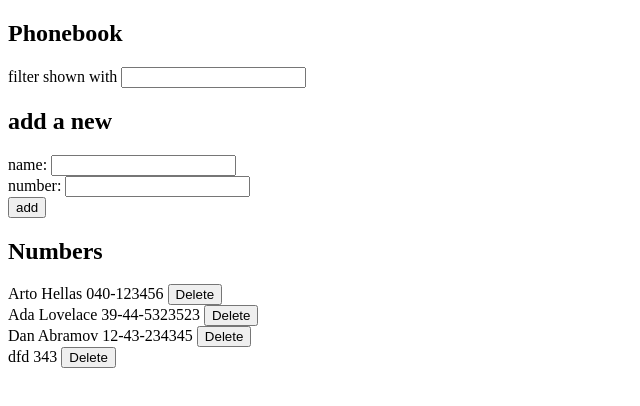
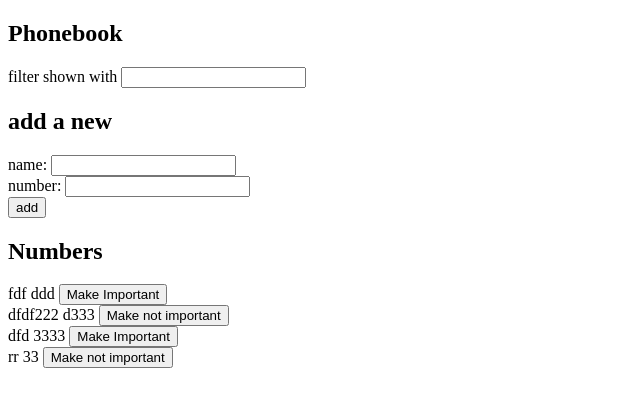
Before and after one commit to devgeorgerm-prog/Fullstack-Frontend, a React (Vite) app: page / in a window 1280 px wide. Shown: the top 406 px of the page, without its empty margins (0-640 px from the left). Built offline with nearby package versions, Linux system fonts and the light colour scheme; data requests are answered from the project's data file.

Commit message:
Adding styles in error

```diff
--- a/db.json
+++ b/db.json
@@ -1,24 +1,28 @@
 {
   "phonebook": [
     {
-      "name": "Arto Hellas",
-      "number": "040-123456",
-      "id": "1"
+      "id": "1",
+      "name": "fdf",
+      "number": "ddd",
+      "important": true
     },
     {
-      "name": "Ada Lovelace",
-      "number": "39-44-5323523",
-      "id": "2"
+      "id": "2",
+      "name": "dfdf222",
+      "number": "d333",
+      "important": false
     },
     {
-      "name": "Dan Abramov",
-      "number": "12-43-234345",
-      "id": "3"
+      "id": "3",
+      "name": "dfd",
+      "number": "3333",
+      "important": true
     },
     {
-      "name": "dfd",
-      "number": "343",
-      "id": "5"
+      "id": "4",
+      "name": "rr",
+      "number": "33",
+      "important": false
     }
   ]
 }
--- a/src/App.jsx
+++ b/src/App.jsx
@@ -1,31 +1,56 @@
 import { useEffect, useState } from "react";
+
 import notes from "./services/notes";
-
-const Name = ({ user, handleDelete }) => {
-  console.log('user',user)
+const Name = ({ user, toggleImportance }) => {
+  const label = user.important ? 'Make Important' : 'Make not important'
   return (
     <div>
-      {user.name} {user.number}{" "}
-      <button onClick={() => handleDelete(user)}>Delete</button>
+      {user.name} {user.number} <button onClick={() => toggleImportance(user.id)}>{label}</button>
     </div>
   );
 };
 
-const Numbers = ({ persons, handleDelete }) => {
-  console.log('numbers', persons)
+const Numbers = ({ persons, toggleImportance }) => {
   return (
     <>
-      {persons.map(user => (
-        <Name
-          key={user.id}
-          user={user}
-          handleDelete={handleDelete}
-        />
-      ))}
+      {persons.map((person) => {
+        return (
+          <Name key={person.id} user={person} toggleImportance={toggleImportance}/>
+        );
+      })}
     </>
   );
 };
 
+const Notification = ({message}) => {
+  const messageAddStyle = {
+    color: "green",
+    border: '2px green solid',
+    backgroundColor: 'gray',
+    borderRadius: '3px',
+    padding: '1rem'
+  }
+  const messageErrorStyle = {
+    color: "red",
+    border: '2px red solid',
+    backgroundColor: 'gray',
+    borderRadius: '3px',
+    padding: '1rem'
+  }
+  if(message.type === 'added') {
+    return (
+      <div style={messageAddStyle}>
+        {message.message}
+      </div>
+    )
+  } else if (message.type === 'error') {
+    return (
+          <div style={messageErrorStyle}>
+            {message.message}
+          </div>
+        )
+  }
+}
 
 const Filter = ({ handleSearch, query }) => {
   return (
@@ -61,16 +86,22 @@ const PersonForm = ({
 };
 
 const App = () => {
-  const [persons, setPersons] = useState([]);
+  const [persons, setPersons] = useState([
+  ]);
   const [newName, setNewName] = useState("");
   const [newNumber, setNewNumber] = useState("");
   const [query, setQuery] = useState("");
+  const [message, setMessage] =  useState({
+    message: "",
+    type: ''
+  })
 
-  useEffect(() => {
-    notes.getAll().then((initialContact) => {
-      setPersons(initialContact);
-    });
-  }, []);
+  useEffect(()=>{
+    notes.getAll().then(response => {
+      setPersons(response)
+    })
+  }, [])
+
   const handleInputName = (e) => {
     console.log(e.target.value);
     setNewName(e.target.value);
@@ -88,61 +119,68 @@ const App = () => {
     const hasName = persons.some((person) => person.name === newName);
     const hasNumber = persons.some((person) => person.number === newNumber);
     if (hasName) {
-      const newNumberConfirm = confirm(
-        `${newName} is already added to phonebook, replacet he old number with a new one?`
-      );
-      if (newNumberConfirm) {
-        const oldPerson = persons.find((n) => n.name === newName);
-        const saveNewNumber = {
-          ...oldPerson,
-          number: newNumber,
-        };
-        notes.update(oldPerson.id, saveNewNumber).then((response) => {
-          setPersons(
-            persons.map((person) =>
-              person.id === oldPerson.id ? response : person
-            )
-          );
-        });
-        setNewName("");
-        setNewNumber("");
-      }
+      alert(`${newName} is already added to phonebook`);
+      setNewName("");
+      setNewNumber("");
     } else if (hasNumber) {
       alert(`${newNumber} is already added to phonebook`);
       setNewName("");
       setNewNumber("");
     } else {
-      const personId = persons.length + 1;
       const newPerson = {
         name: newName,
         number: newNumber,
-        id: personId.toString(),
+        id: (persons.length + 1).toString(),
       };
-      notes.create(newPerson).then((created) => {
-        setPersons(persons.concat(created));
+      notes.create(newPerson).then(response => {
+        setPersons(persons.concat(response))
+        const newMessage = {
+          message: `Added ${response.name}`,
+          type: 'added'
+        }
+        setMessage(newMessage)
+        setTimeout(()=> {
+          setMessage({
+            ...message,
+            message: null,
+          })
+        },3000)
         setNewName("");
         setNewNumber("");
-      });
-    }
-  };
-
-  const handleDelete = (person) => {
-    console.log(person);
-    const confirmDelete = confirm(`Delete ${person.name}`);
-    if (confirmDelete) {
-      notes.remove(person.id).then((response) => {
-        setPersons(persons.filter((n) => n.id !== response.id));
-        console.log("deleted");
-      });
+      })
     }
   };
 
   const filteredusers = persons.filter((person) =>
     person.name.toLowerCase().includes(query.toLowerCase())
   );
+  const toggleImportance = (id) => {
+    const person = persons.find(n =>n.id ===id)
+    const changedImportance = {
+      ...person,
+      important: !person.important
+    }
+    notes.update(id, changedImportance).then(response => {
+      setPersons(persons.map(person => person.id === id ? response : person))
+    }).catch(error => {
+      const errMessage = {
+        message: `Information of ${person.name} has already been removed from server`,
+        type: 'error'
+      }
+      setMessage(errMessage)
+      setPersons(persons.filter(n => n.id !== id))
+      setTimeout(() => {
+        setMessage({
+          ...message,
+          message: null
+        })
+      },3000)
+    })
+  }
   return (
     <div>
       <h2>Phonebook</h2>
+      <Notification message={message}/>
       <Filter query={query} handleSearch={handleQuery} />
       <h2>add a new</h2>
       <PersonForm
@@ -153,7 +191,7 @@ const App = () => {
         handleInputNumber={handleInputNumber}
       />
       <h2>Numbers</h2>
-      <Numbers persons={filteredusers} handleDelete={handleDelete} />
+      <Numbers persons={filteredusers} toggleImportance={toggleImportance}/>
     </div>
   );
 };
--- a/src/Component/Note.jsx
+++ b/src/Component/Note.jsx
@@ -1,9 +1,9 @@
 export default function Note({ note, toggleImportance }) {
     const label = note.important ? 'Make not important' : 'Make important'
     return (
-        <li>
+        <li className="note">
             {note.content}
-            <button onClick={toggleImportance}>{label}</button>
+            <button onClick={() => toggleImportance(note.id)}>{label}</button>
         </li>
     );
 }
--- /dev/null
+++ b/src/index.css
@@ -0,0 +1,36 @@
+h1{
+    color: green;
+    font-style: italic;
+}
+
+li{
+    color: grey;
+    padding-top: 3px;
+    font-size: 15px;
+}
+
+.note{
+    color: grey;
+    padding-top: 5px;
+    font-size: 15px;
+}
+
+.error{
+    color: red;
+    background: lightgray;
+    font-size: 20px;
+    border-style: solid;
+    border-radius: 5px;
+    padding: 10px;
+    margin-bottom: 10px;
+}
+
+.error{
+    color: green;
+    background: lightgray;
+    font-size: 20px;
+    border-style: solid;
+    border-radius: 5px;
+    padding: 10px;
+    margin-bottom: 10px;
+}
--- a/src/main.jsx
+++ b/src/main.jsx
@@ -1,4 +1,5 @@
 import ReactDOM from "react-dom/client";
 import App from "./App";
+import './index.css'
 
 ReactDOM.createRoot(document.getElementById("root")).render(<App />);
```
Also changed, not shown: src/Component/Footer.jsx (added, +14 -0 lines).
